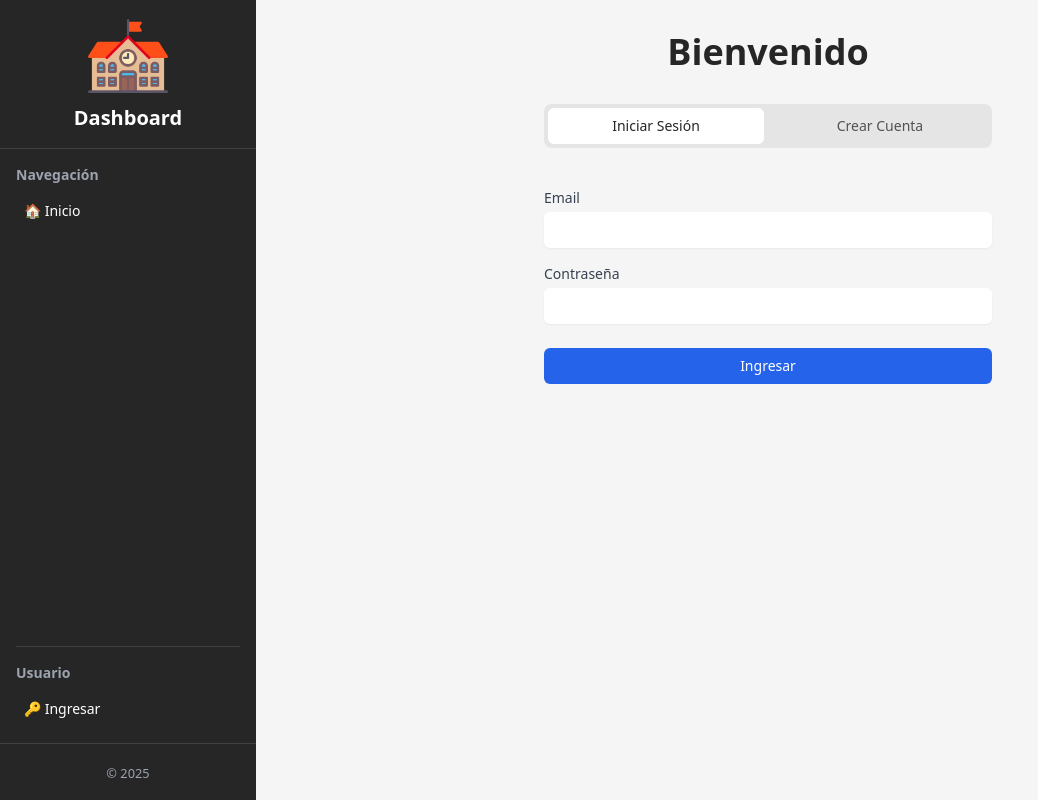
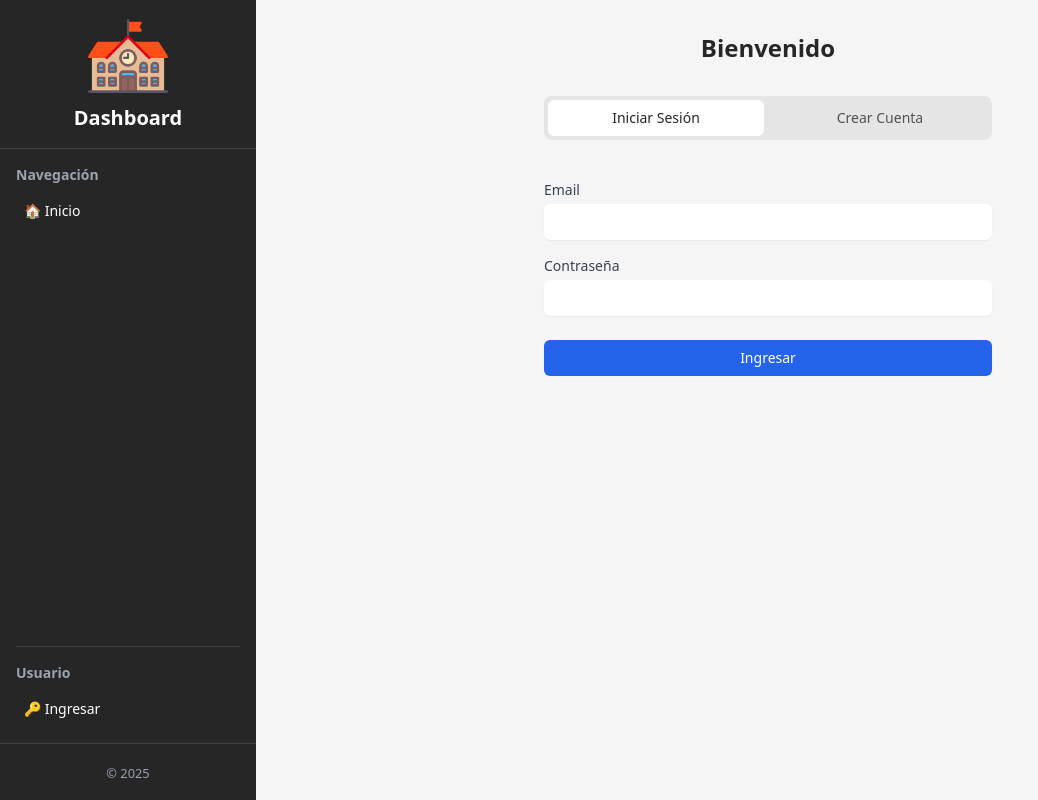
Before and after one commit to IvanGabrielYarupaitanRivera/SistemaDeGestionAcademica, a SvelteKit app: page /ingresar in a window 1280 px wide. Shown: the whole page, without its empty margins (0-1038 px from the left). Built offline with nearby package versions, Linux system fonts and the light colour scheme; no server answers.

Commit message:
Modificar el tamaño del encabezado de bienvenida en la página de ingreso

```diff
--- a/src/routes/ingresar/+page.svelte
+++ b/src/routes/ingresar/+page.svelte
@@ -53,9 +53,7 @@
 	};
 </script>
 
-<h1 class="mb-8 text-center text-2xl font-bold text-neutral-800 sm:text-3xl lg:text-4xl">
-	Bienvenido
-</h1>
+<h1 class="mb-8 text-center text-xl font-bold text-neutral-800 sm:text-2xl">Bienvenido</h1>
 
 {#if showToast && form?.error}
 	<div
```
